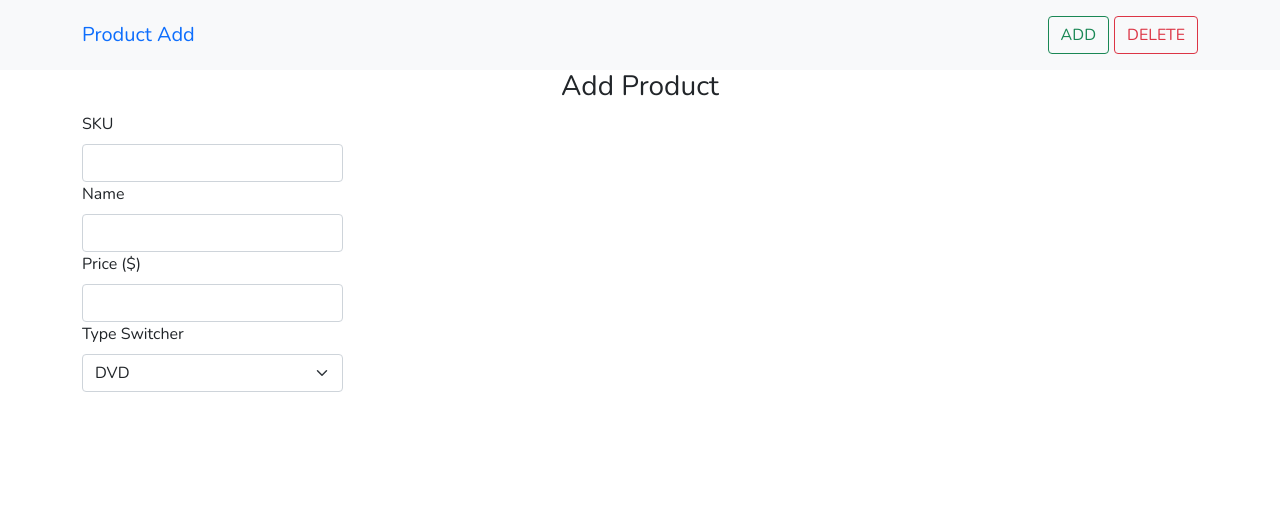
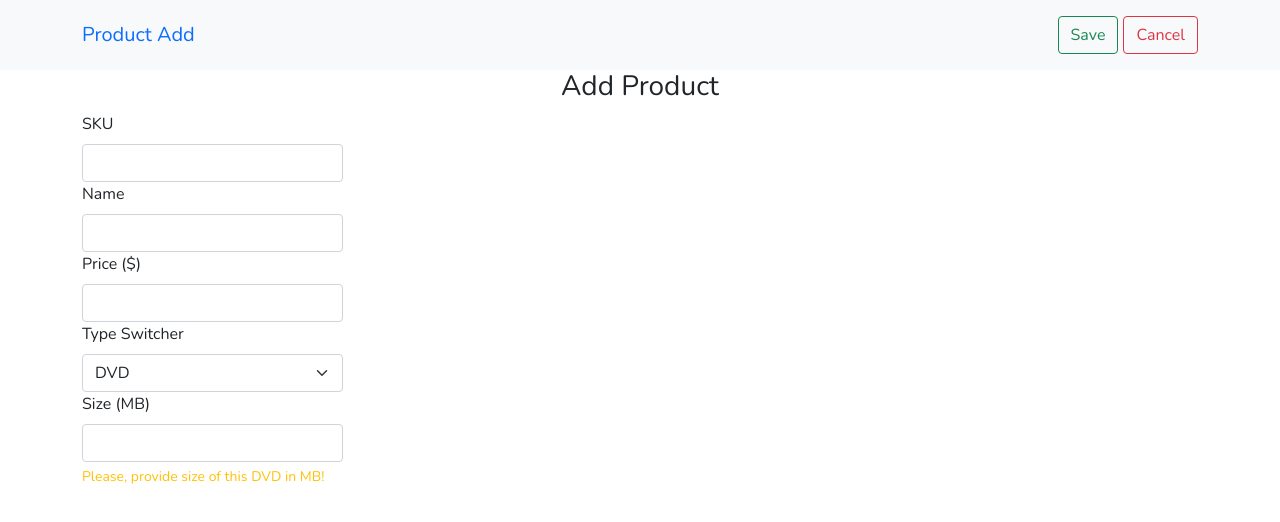
Before and after one commit to gabrielcalasans/React-eCommerceSimplePage, a React (Create React App) app: page /addproduct in a window 1280 px wide. Shown: the top 522 px of the page. Built offline with nearby package versions, Linux system fonts and the light colour scheme.

Commit message:
Product Add - Front End Part finished

```diff
--- a/src/pages/AddProduct.js
+++ b/src/pages/AddProduct.js
@@ -9,6 +9,81 @@ function AddProduct() {
     setSelected(event.target.value);
   }
 
+  function productDetails(product) {
+    switch (product) {
+      case 'Book':
+        return (
+          <div>
+            <label className="form-label" htmlFor="weight">
+              Weight (KG)
+            </label>
+            <input
+              className="form-control"
+              type="number"
+              id="weight"
+              name="weight"
+            />
+            <div className="form-text text-warning">
+              Please, provide weight of this book in KG!
+            </div>
+          </div>
+        );
+      case 'Furniture':
+        return (
+          <div>
+            <label className="form-label" htmlFor="height">
+              Height (CM)
+            </label>
+            <input
+              className="form-control"
+              type="number"
+              id="height"
+              name="height"
+            />
+            <label className="form-label" htmlFor="width">
+              Width (CM)
+            </label>
+            <input
+              className="form-control"
+              type="number"
+              id="width"
+              name="width"
+            />
+            <label className="form-label" htmlFor="length">
+              Length (CM)
+            </label>
+            <input
+              className="form-control"
+              type="number"
+              id="length"
+              name="length"
+            />
+            <div className="form-text text-warning">
+              Please, provide dimensions of this Furniture in <b>HxWxLx</b>{' '}
+              format in CM!
+            </div>
+          </div>
+        );
+      default:
+        return (
+          <div>
+            <label className="form-label" htmlFor="size">
+              Size (MB)
+            </label>
+            <input
+              className="form-control"
+              type="number"
+              id="size"
+              name="size"
+            />
+            <div className="form-text text-warning">
+              Please, provide size of this DVD in MB!
+            </div>
+          </div>
+        );
+    }
+  }
+
   return (
     <div>
       <Navbar bg="light" expand={'lg'}>
@@ -17,12 +92,14 @@ function AddProduct() {
           <Navbar.Toggle aria-controls="basic-navbar-nav" />
           <Navbar.Collapse className="justify-content-end">
             <Navbar.Text className="buttonsNavbar">
-              <Link to="/addproduct">
-                <Button variant="outline-success">ADD</Button>
-              </Link>
+              <label htmlFor="submitButton">
+                <Button variant="outline-success">Save</Button>
+              </label>
             </Navbar.Text>
             <Navbar.Text>
-              <Button variant="outline-danger">DELETE</Button>
+              <Link to="/">
+                <Button variant="outline-danger">Cancel</Button>
+              </Link>
             </Navbar.Text>
           </Navbar.Collapse>
         </Container>
@@ -91,8 +168,14 @@ function AddProduct() {
                   </select>
                 </Col>
               </Row>
+              <Row>
+                <Col md={6} sm={12}>
+                  {productDetails(selProduct)}
+                </Col>
+              </Row>
             </Col>
           </Row>
+          <input type="submit" className="d-none" id="submitButton" />
         </form>
       </Container>
     </div>
```
